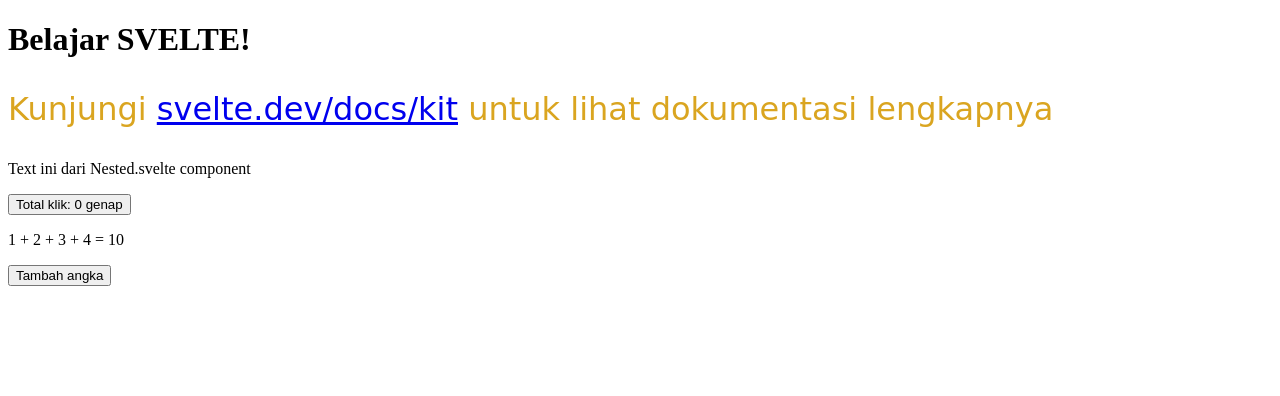
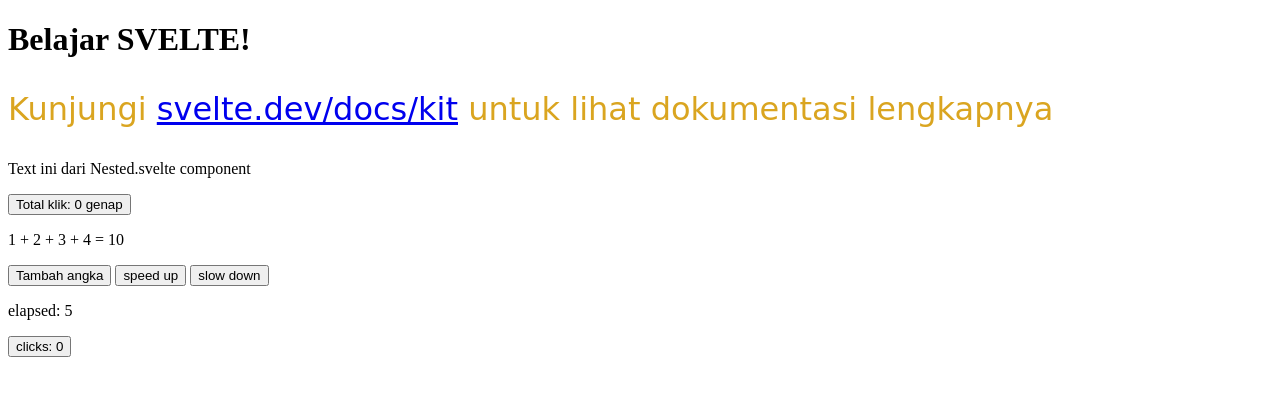
Before and after one commit to Zulhaditya/svelte-learn, a SvelteKit app: page / in a window 1280 px wide. Shown: the top 396 px of the page. Built offline with nearby package versions, Linux system fonts and the light colour scheme.

Commit message:
UPDATE : universal reactivity/global state

```diff
--- a/src/routes/+page.svelte
+++ b/src/routes/+page.svelte
@@ -1,6 +1,8 @@
 <!-- script tag untuk javascript/typescript-->
 <script lang="ts">
+  import Counter from "./Counter.svelte";
   import DeepState from "./DeepState.svelte";
+  import Effects from "./Effects.svelte";
   import Nested from "./Nested.svelte";
   import State from "./State.svelte";
 
@@ -21,6 +23,8 @@
 <Nested />
 <State />
 <DeepState />
+<Effects />
+<Counter />
 
 <!-- style tag digunakan untuk styling dengan css atau tailwind -->
 <style>
--- /dev/null
+++ b/src/routes/Counter.svelte
@@ -0,0 +1,7 @@
+<script lang="ts">
+  import { counter } from "./shared.svelte";
+</script>
+
+<button onclick={() => (counter.count += 1)}>
+  clicks: {counter.count}
+</button>
--- /dev/null
+++ b/src/routes/Effects.svelte
@@ -0,0 +1,19 @@
+<script lang="ts">
+  let elapsed = $state(0);
+  let interval = $state(1000);
+
+  $effect(() => {
+    const id = setInterval(() => {
+      elapsed += 1;
+    }, interval);
+
+    return () => {
+      clearInterval(id);
+    };
+  });
+</script>
+
+<button onclick={() => (interval /= 2)}>speed up</button>
+<button onclick={() => (interval *= 2)}>slow down</button>
+
+<p>elapsed: {elapsed}</p>
--- /dev/null
+++ b/src/routes/shared.svelte.js
@@ -0,0 +1,3 @@
+export const counter = $state({
+  count: 0
+})
```
